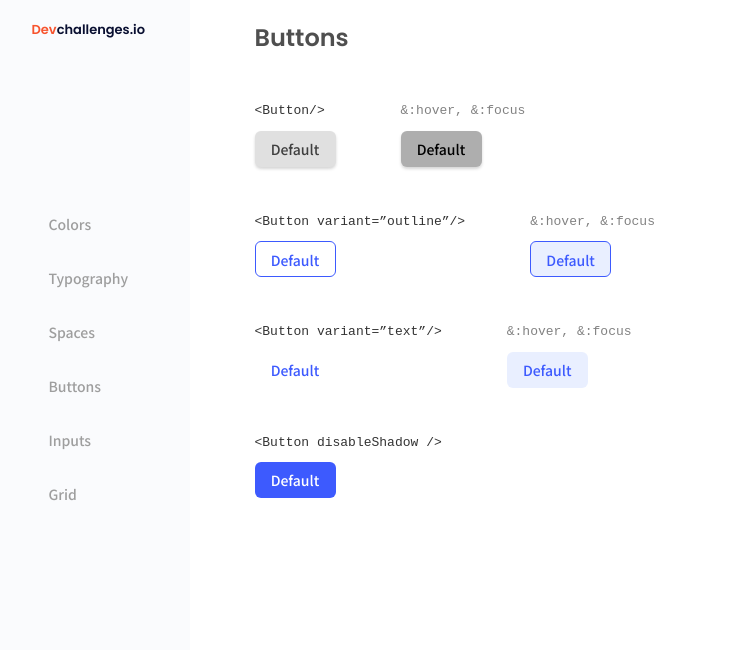
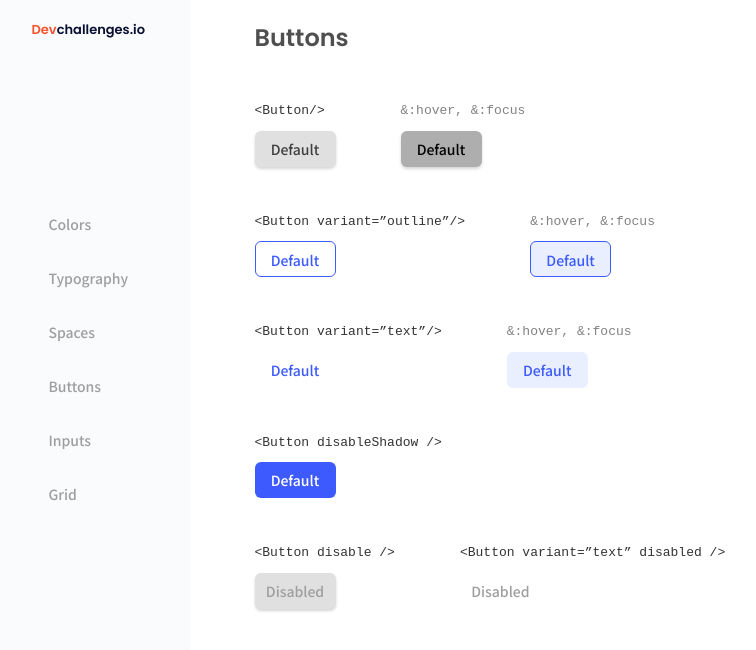
Before and after one commit to Leydisfh/Button-component, a React (Vite) app: page / in a window 1280 px wide. Shown: the top 650 px of the page, without its empty margins (13-769 px from the left). Built offline with nearby package versions, Linux system fonts and the light colour scheme.

Commit message:
disable created

```diff
--- a/src/App.jsx
+++ b/src/App.jsx
@@ -3,7 +3,8 @@ import './App.css';
 import "./Styles/btnStyles/btnDefault.css";
 import "./Styles/btnStyles/btnOutline.css";
 import "./Styles/btnStyles/btnText.css";
-import "./Styles/btnStyles/disableShadow.css"
+import "./Styles/btnStyles/disableShadow.css";
+import "./Styles/btnStyles/disable.css";
 
 import Aside from './Components/Aside';
 import { buttons } from "./variables";
--- /dev/null
+++ b/src/Styles/btnStyles/disable.css
@@ -0,0 +1,4 @@
+.text_color{
+    color: #9E9E9E;
+
+}
--- a/src/variables.js
+++ b/src/variables.js
@@ -89,5 +89,23 @@ export const buttons = [
                     newClass:"btn__dark_background"
                 }
             ]
-        }
+        },
+        {
+            category:"disable",
+            buttons:[
+                {
+                    textCode:`<Button disable />`,
+                    textClass: "btn_dark__text",
+                    btnTitle: "Disabled",
+                    newClass:"btn__default-gray text_color"
+                },
+                {
+                    textCode:`<Button variant=”text” disabled />`,
+                    textClass: "btn_dark__text",
+                    btnTitle: "Disabled",
+                    newClass:"btn__text text_color"
+                }
+            ]
+        },
+
     ]
```
